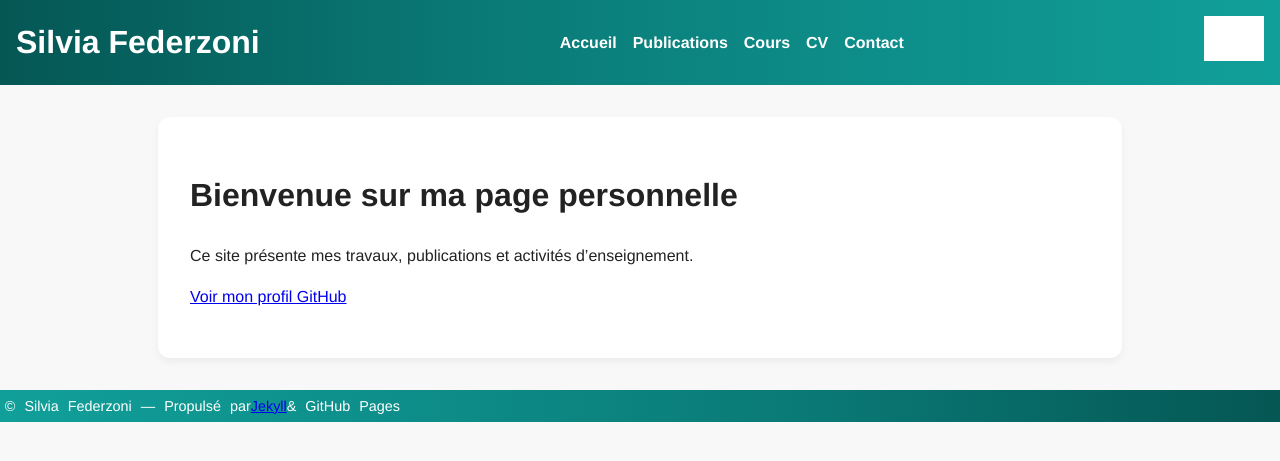
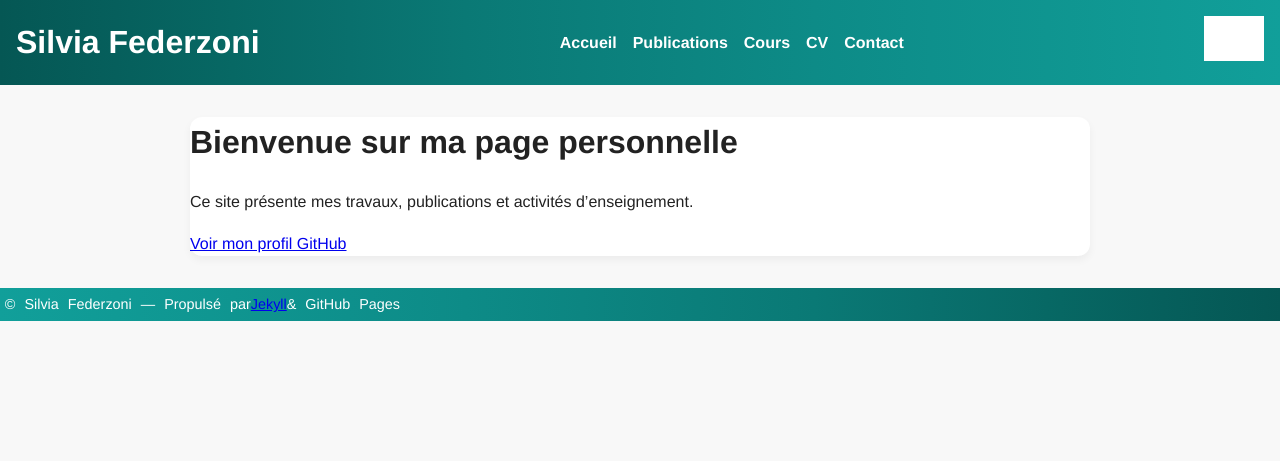
Before and after one commit to SFederzoni/SilviaFederzoni, a Jekyll site: the page built from index.md, in a window 1280 px wide. Shown: the top 461 px of the page. Built offline with Jekyll 4.4.1, drawn with Linux system fonts in a browser that asks for light colours; grey boxes are pictures that could not be loaded.

Commit message:
Comment out padding in main CSS style
Comment out padding in main style for layout.

```diff
--- a/_layouts/default.html
+++ b/_layouts/default.html
@@ -69,9 +69,11 @@
         max-width: 900px;
         margin: 2rem auto;
         background: white;
-        padding: 2rem;
+      /*  padding: 2rem;*/
         border-radius: 12px;
         box-shadow: 0 4px 8px rgba(0,0,0,0.05);
+        box-sizing: content-box;
+        width: 100%;
       }
 
       footer {
```
